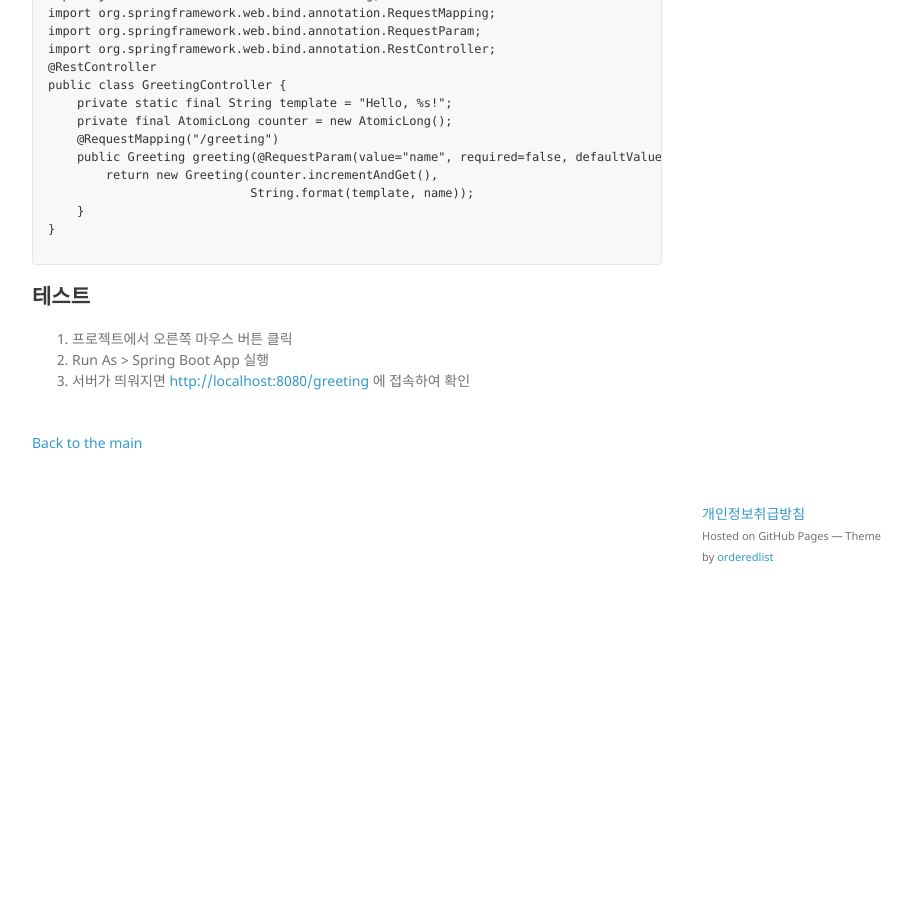
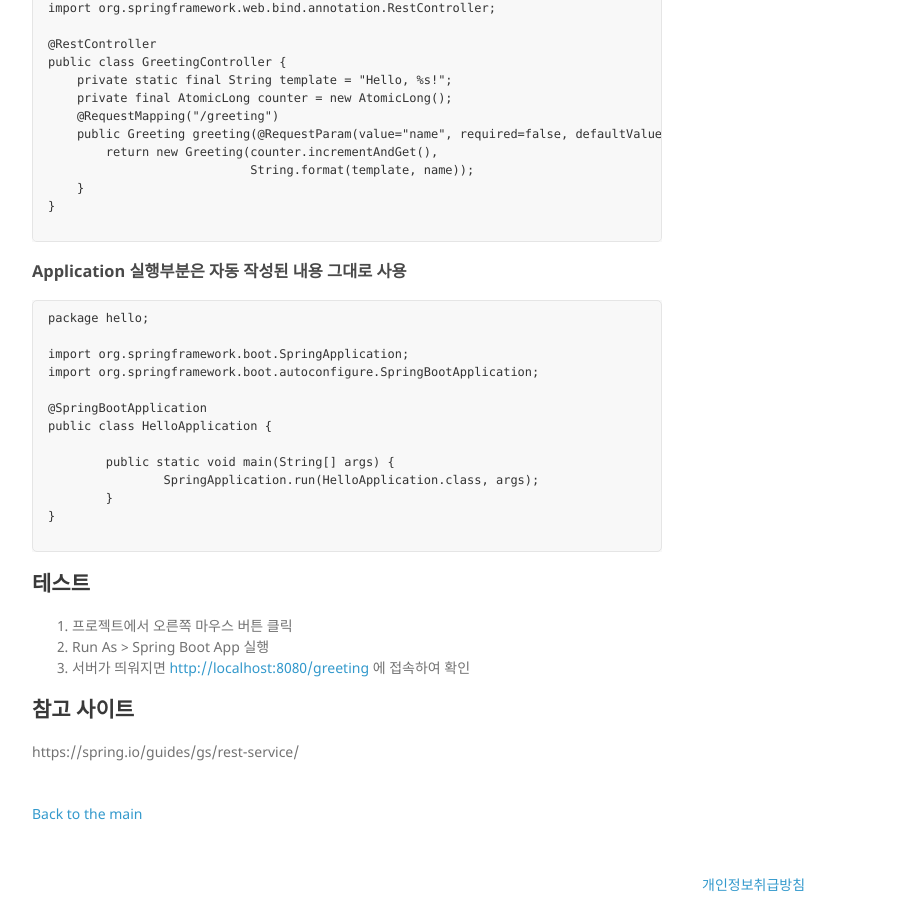
Before and after one commit to indexall/indexall.github.io, a Jekyll site: the page built from _posts/2017-04-18-spring-helloworld-rest-example.md, in a window 1280 px wide and 900 px high, scrolled down 1397 px. Shown: the whole window, without its empty margins (178-1090 px from the left). Built offline with Jekyll 4.4.1, drawn with Linux system fonts in a browser that asks for light colours; before the commit the page ends 1983 px from its top, so only the background shows below that.

Commit message:
Update 2017-04-18-spring-helloworld-rest-example.md

````diff
--- a/_posts/2017-04-18-spring-helloworld-rest-example.md
+++ b/_posts/2017-04-18-spring-helloworld-rest-example.md
@@ -8,8 +8,8 @@ meta: "spring helloworld restful api"
 Spring으로 hello world RESTful 웹서비스를 만드는 과정을 정리함.
 
 스프링 사이트의 예제 문서로 원문은 아래와 같음
+[https://spring.io/guides/gs/rest-service/](https://spring.io/guides/gs/rest-service/)
 
-[https://spring.io/guides/gs/rest-service/](https://spring.io/guides/gs/rest-service/)
 
 ## 설치
 ### JDK 설치
@@ -68,6 +68,7 @@ import java.util.concurrent.atomic.AtomicLong;
 import org.springframework.web.bind.annotation.RequestMapping;
 import org.springframework.web.bind.annotation.RequestParam;
 import org.springframework.web.bind.annotation.RestController;
+
 @RestController
 public class GreetingController {
     private static final String template = "Hello, %s!";
@@ -81,7 +82,28 @@ public class GreetingController {
 
 ```
 
+### Application 실행부분은 자동 작성된 내용 그대로 사용
+```
+package hello;
+
+import org.springframework.boot.SpringApplication;
+import org.springframework.boot.autoconfigure.SpringBootApplication;
+
+@SpringBootApplication
+public class HelloApplication {
+
+	public static void main(String[] args) {
+		SpringApplication.run(HelloApplication.class, args);
+	}
+}
+
+```
+
 ## 테스트
 1. 프로젝트에서 오른쪽 마우스 버튼 클릭
 2. Run As > Spring Boot App 실행
 3. 서버가 띄워지면 [http://localhost:8080/greeting](http://localhost:8080/greeting) 에 접속하여 확인
+
+
+## 참고 사이트
+https://spring.io/guides/gs/rest-service/
````
